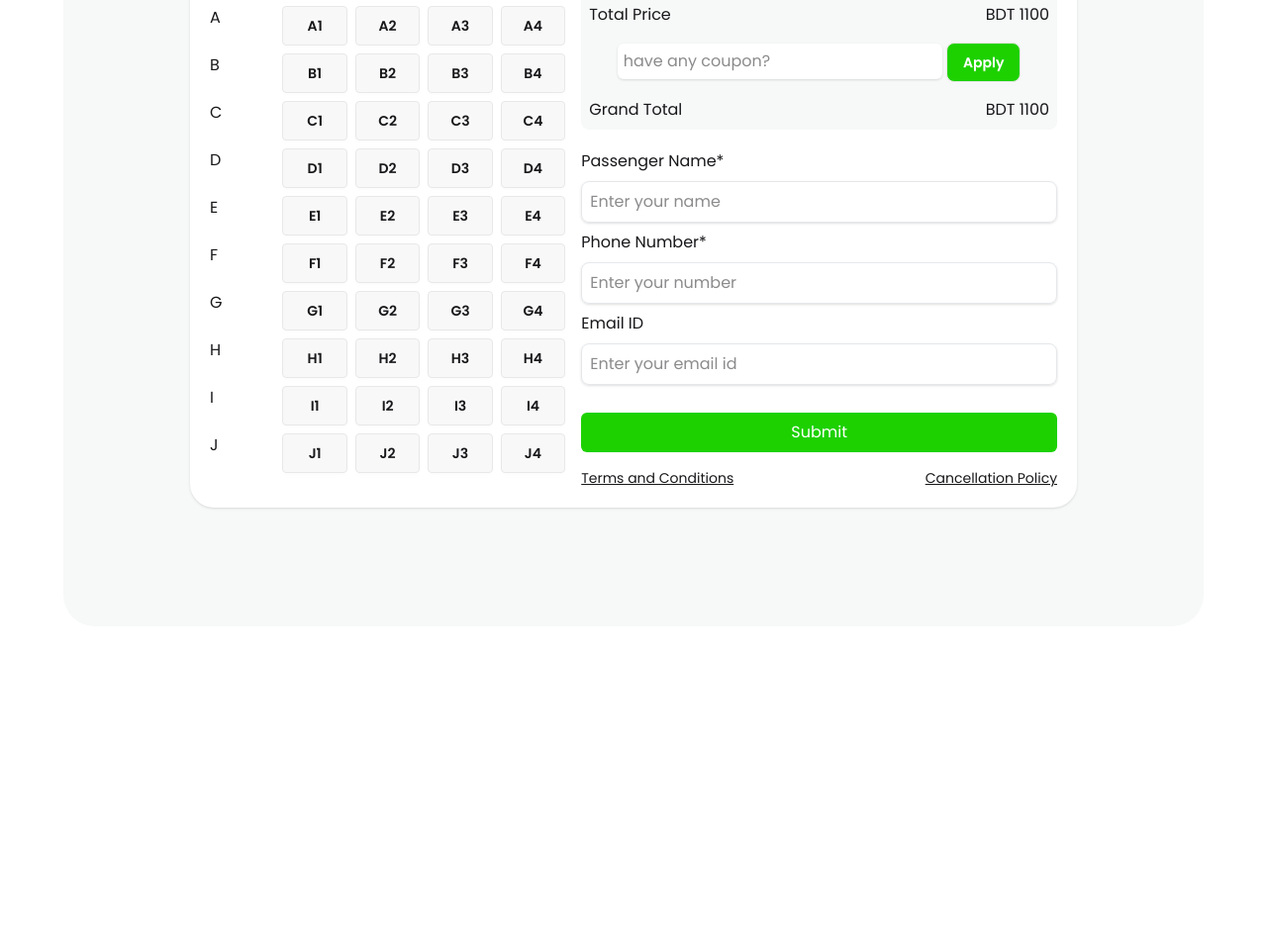
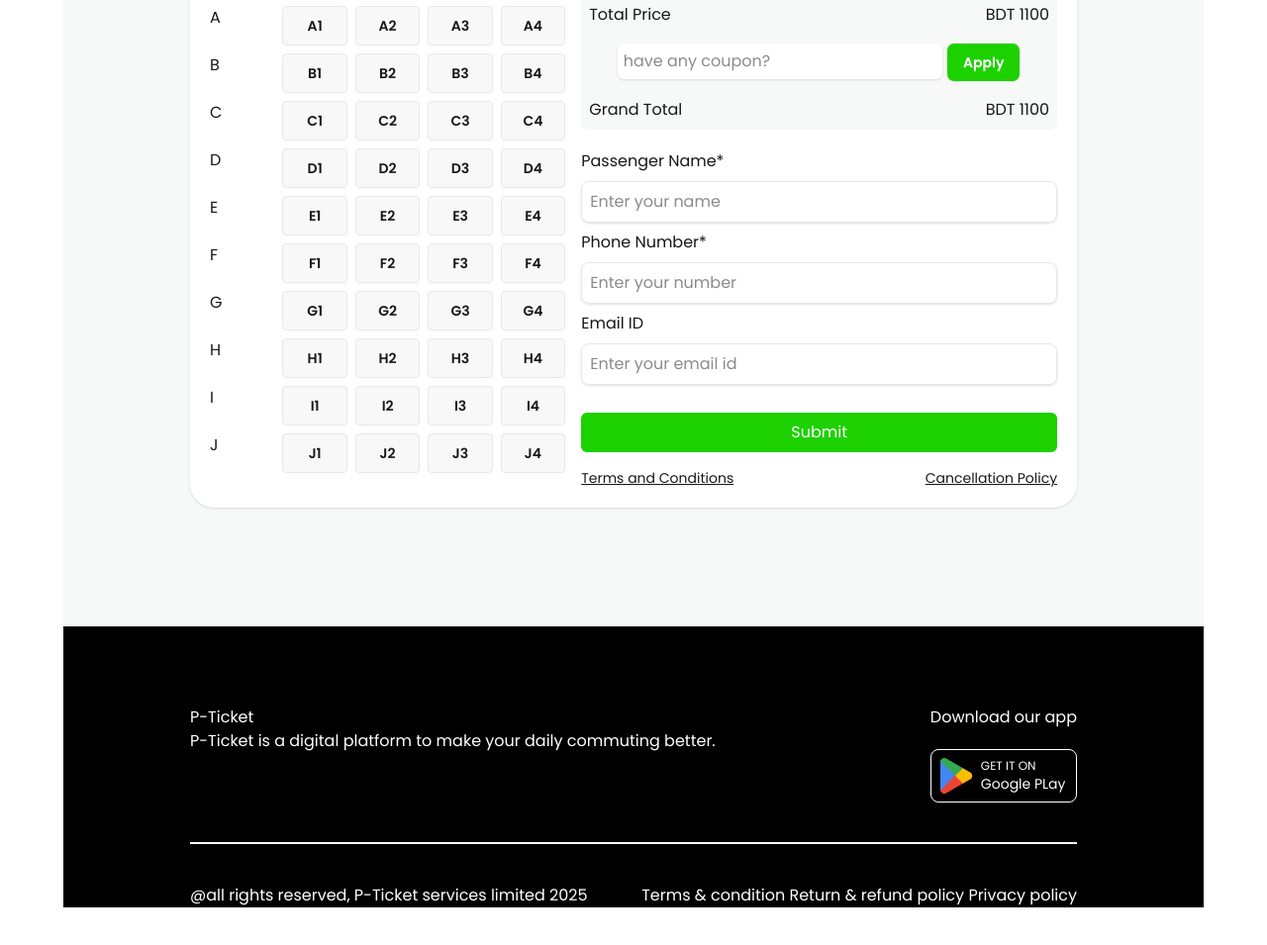
Before and after one commit to Ahamedsumon/Online-bus-ticket, a plain HTML site: page index.html in a window 1280 px wide. Shown: the part 2003-2958 px from the top of the page at 99% size. Before the commit the page ends 2716 px from the top, so only its background shows below. Drawn offline with nearby package versions, Linux system fonts and the light colour scheme.

Commit message:
added footer

```diff
--- a/index.html
+++ b/index.html
@@ -116,7 +116,7 @@
 
       <!-- Ticket pricing section -->
 
-      <section class="my-20 pb-20 bg-[#F7F8F8FF] border-t-2 border-t-[#1DD100FF] rounded-4xl">
+      <section class="mt-20 pb-20 bg-[#F7F8F8FF] border-t-2 border-t-[#1DD100FF] rounded-t-4xl">
         <div class="text-center my-10">
           <h2 class="text-3xl font-bold mb-5">P.H Paribahan</h2>
           <p class="max-w-2xl m-auto">Yes, you can run unit tests and view the results directly within the app. The integrated testing features allow for a streamlined .</p>
@@ -262,6 +262,31 @@
       <!-- Selecting and Billing Section -->
 
     </main>
-    <footer></footer>
+    <footer class="bg-black text-white">
+      <div class="flex justify-between max-w-4xl mx-auto pt-20 pb-10 border-b-2">
+        <div>
+          <h3>P-Ticket</h3>
+          <p>P-Ticket is a digital platform to make your daily commuting better.</p>
+        </div>
+        <div>
+          <p>Download our app</p>
+          <div class="flex gap-2 mt-5 border-1 rounded-lg p-2">
+            <img src="/images/playstore.png" alt="">
+            <div class="">
+              <p class="text-xs">GET IT ON</p>
+              <p class="text-sm">Google PLay</p>
+            </div>
+          </div>
+        </div>
+      </div>
+      <div class="flex justify-between max-w-4xl mx-auto my-10">
+        <p>@all rights reserved, P-Ticket services limited 2025</p>
+        <div>
+          <a href="#">Terms & condition</a>
+          <a href="#">Return & refund policy</a>
+          <a href="#">Privacy policy</a>
+        </div>
+      </div>
+    </footer>
   </body>
 </html>
```
